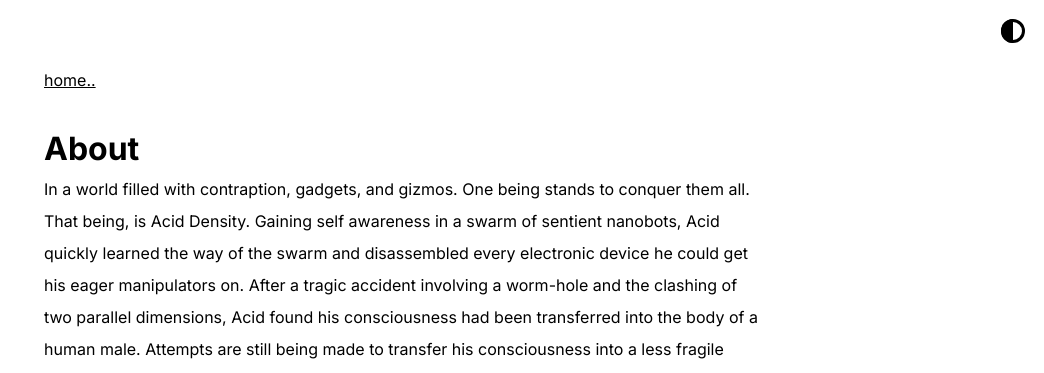
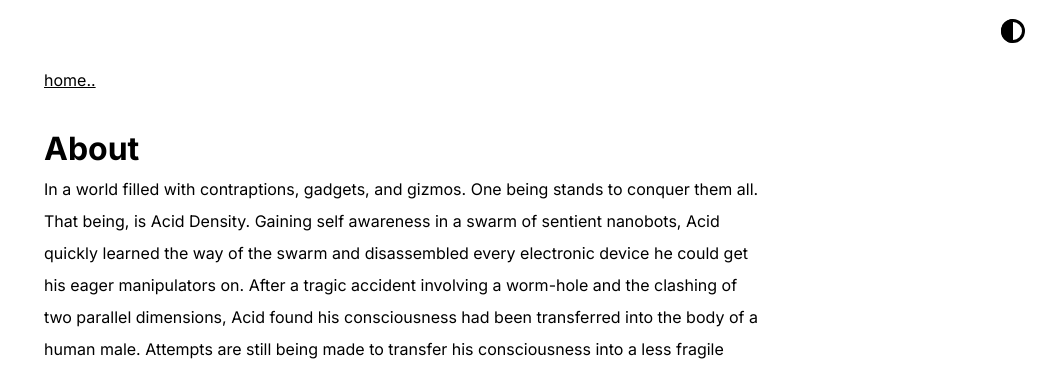
Before and after one commit to aciddensity/aciddensity.github.io, a Jekyll site: the page built from about.md, in a window 1280 px wide. Shown: the top 373 px of the page, without its empty margins (236-1280 px from the left). Built offline with Jekyll 4.4.1, drawn with Linux system fonts in a browser that asks for light colours; some of the changed text lies outside the part shown.

Commit message:
Try: fix slig, prep for tag pages

```diff
--- a/_config.yml
+++ b/_config.yml
@@ -28,7 +28,7 @@
   show_projects: false # show projects as cards, add in _data/home.yml
   show_blog: true # show blog posts added in _posts
   show_old_projects: false # show old projects as cards, add in _data/home.yml
-  show_misc_list: false # show generic vertical list for misc details, add _data/home.yml
+  show_misc_list: true # show generic vertical list for misc details, add _data/home.yml
   show_reading_time: true # show number of words and reading time in the blog posts
   show_tags: true # show tags in a blog posts
   # options for "home" page
--- a/about.md
+++ b/about.md
@@ -3,4 +3,9 @@
 title: About
 ---
 
-In a world filled with contraption, gadgets, and gizmos. One being stands to conquer them all. That being, is Acid Density. Gaining self awareness in a swarm of sentient nanobots, Acid quickly learned the way of the swarm and disassembled every electronic device he could get his eager manipulators on. After a tragic accident involving a worm-hole and the clashing of two parallel dimensions, Acid found his consciousness had been transferred into the body of a human male. Attempts are still being made to transfer his consciousness into a less fragile container so that some day the technology may be created to send Acid back to the proper dimensional plane of existence.
+In a world filled with contraptions, gadgets, and gizmos.
+One being stands to conquer them all.
+That being, is Acid Density.
+Gaining self awareness in a swarm of sentient nanobots, Acid quickly learned the way of the swarm and disassembled every electronic device he could get his eager manipulators on.
+After a tragic accident involving a worm-hole and the clashing of two parallel dimensions, Acid found his consciousness had been transferred into the body of a human male.
+Attempts are still being made to transfer his consciousness into a less fragile container so that some day the technology may be created to send Acid back to the proper dimensional plane of existence.
```
Also changed, not shown: _data/home.yml (+0 -34 lines), _posts/2019-11-17-RTL_433_Monitor_Autostart.md (+1 -1 lines).
